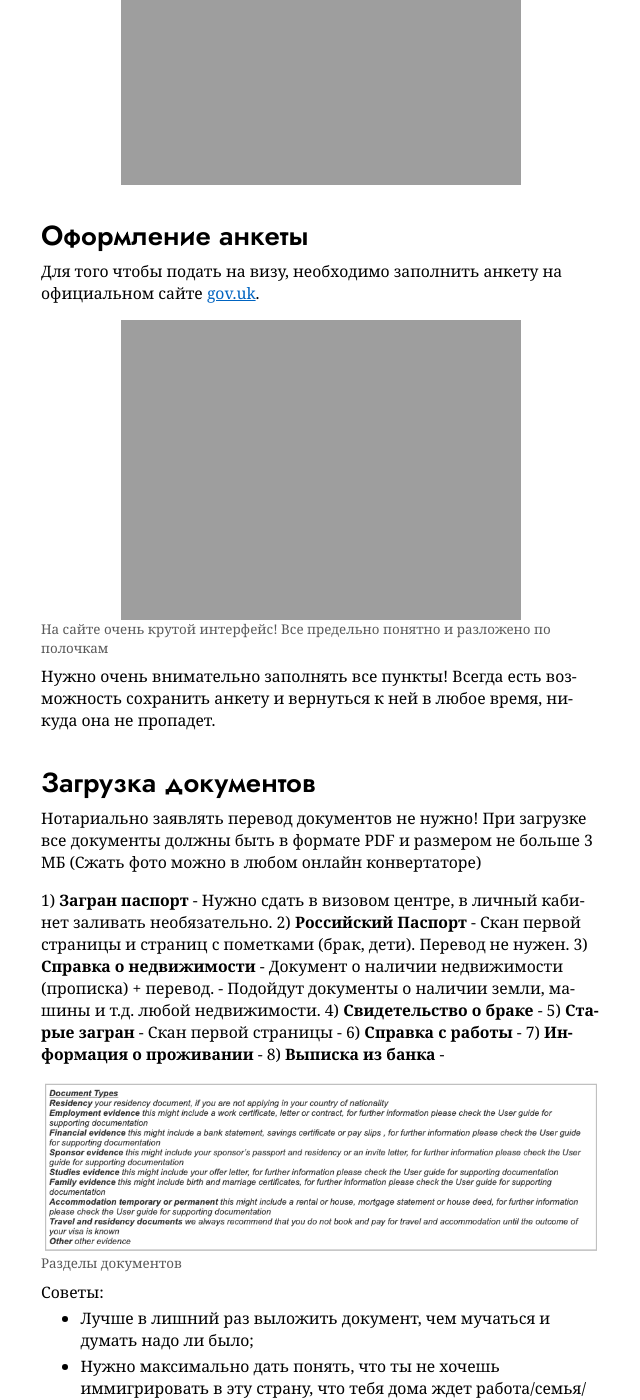
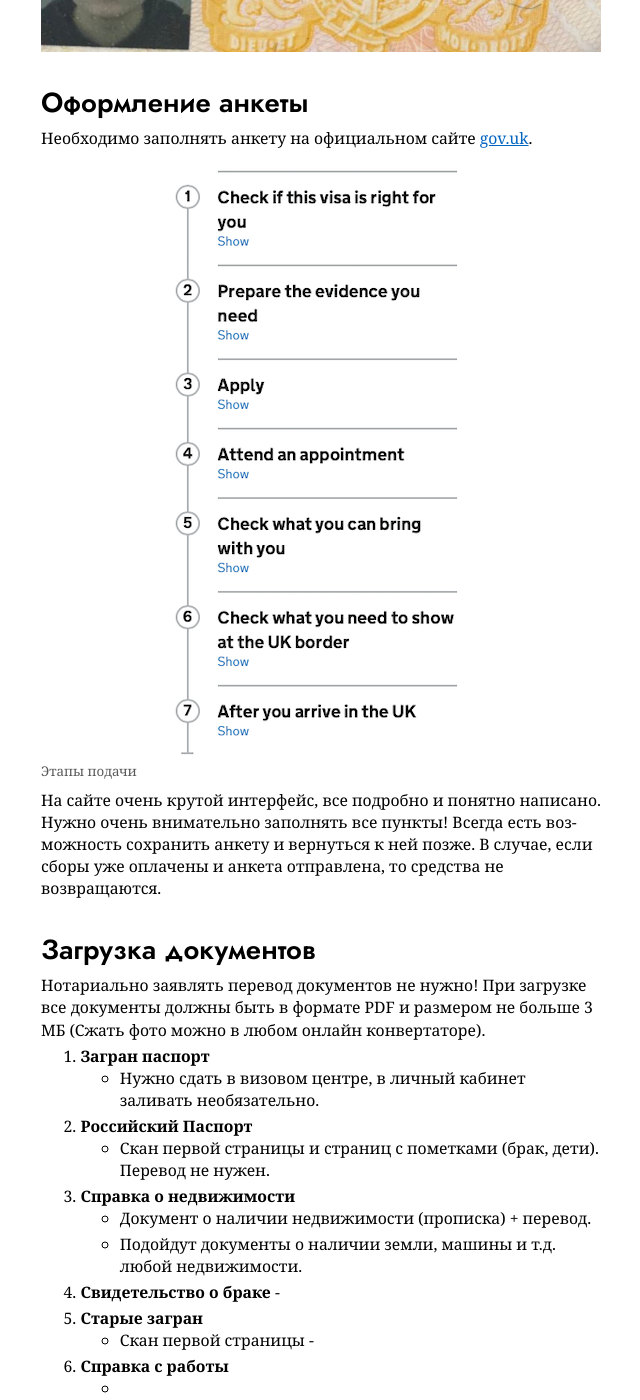
Before and after one commit to keresm/keresaina.github.io, a Jekyll site: the page built from _posts/2020-11-22-viza.md, in a window 1280 px wide and 1400 px high, scrolled down 1118 px. Shown: the whole window, without its empty margins (319-959 px from the left). Built offline with Jekyll 4.4.1, drawn with Linux system fonts in a browser that asks for light colours; some of the changed text lies outside the part shown.

Commit message:
Update 2020-11-22-viza.md

```diff
--- a/_posts/2020-11-22-viza.md
+++ b/_posts/2020-11-22-viza.md
@@ -4,20 +4,20 @@
 date:   2020-12-21 21:41:13 +0900
 
 ---
-Я очень парилась при подаче на визу, читала пошаговые инструкции и смотрела видео обзоры, но нигде не было подробной информации. Итак, ЭТО ИНСТРУКЦИЯ ДЛЯ ЧАЙНИКОВ!!!
+
 
 ## Сбор документов
 
 Стоимость визы составляет £95 (~9600 руб).
-Для начала нужно определить цель поездки: учеба или отдых. Например, учеба в языковой школе подойдет больше для студентов или для тех, у кого небольшой доход.
+Для начала нужно определить цель поездки: учеба или отдых. Например, учеба в языковой школе подойдет больше для студентов, которые хотят
 
 **Short-term Visa** - Учебная виза на 6 месяцев
 
-- Спонсорское письмо (кто оплачивает поездку, например, родители)
+- Спонсорское письмо
 - Информация о доходах и должности спонсора
 - Приглашение от языковой школы
 - Выписка из банка
-- Паспорт, загран, старые паспорта (если есть), справка с учебы (если есть)
+- Паспорт, загран, старые паспорта, справка с учебы
 
 Иногда ездить на 2-3 недели по языковой школе значительно дешевле, чем по туристической визе. В стоимость программ входит проживание и  питание в семье, но надо быть готовым к жизни на окраине города.
 
@@ -25,47 +25,47 @@
 
 - Справка с работы и информация о доходах
 - Выписка из банка
-- Паспорт, загран, старые паспорта (если есть)
-- Справка о недвижимости, свидетельство о браке (если есть)
+- Паспорт, загран, старые паспорта
+- Справка о недвижимости, свидетельство о браке
 
 <figure>
-  <img src="{{ site.url }}/assets/images/1." data-action="zoom" />
+  <img src="{{ site.url }}/assets/images/1.jpg" data-action="zoom" />
 </figure>
 
 
 ## Оформление анкеты
 
-Для того чтобы подать на визу, необходимо заполнить анкету на официальном сайте [gov.uk](https://gov.uk).
+Необходимо заполнять анкету на официальном сайте [gov.uk](https://gov.uk).
 
 <figure>
-  <img src="{{ site.url }}/assets/images/Фото/anketa.png" data-action="zoom" />
-  <figcaption>На сайте очень крутой интерфейс! Все предельно понятно и разложено по полочкам</figcaption>
+  <img src="{{ site.url }}/assets/images/Фото/new_anketa.png" data-action="zoom" />
+  <figcaption>Этапы подачи</figcaption>
 </figure>
 
-Нужно очень внимательно заполнять все пункты! Всегда есть возможность сохранить анкету и вернуться к ней в любое время, никуда она не пропадет.
+На сайте очень крутой интерфейс, все подробно и понятно написано. Нужно очень внимательно заполнять все пункты! Всегда есть возможность сохранить анкету и вернуться к ней позже. В случае, если сборы уже оплачены и анкета отправлена, то средства не возвращаются.
 
 
 ## Загрузка документов
 
-Нотариально заявлять перевод документов не нужно! При загрузке все документы должны быть в формате PDF и размером не больше 3 МБ (Сжать фото можно в любом онлайн конвертаторе)
+Нотариально заявлять перевод документов не нужно! При загрузке все документы должны быть в формате PDF и размером не больше 3 МБ (Сжать фото можно в любом онлайн конвертаторе).
 
-1) **Загран паспорт**
+1. **Загран паспорт**
     - Нужно сдать в визовом центре, в личный кабинет заливать необязательно.
-2) **Российский Паспорт**
+2. **Российский Паспорт**
     - Скан первой страницы и страниц с пометками (брак, дети). Перевод не нужен.
-3) **Справка о недвижимости**
+3. **Справка о недвижимости**
     - Документ о наличии недвижимости (прописка) + перевод.
     - Подойдут документы о наличии земли, машины и т.д. любой недвижимости.
-4) **Свидетельство о браке**
+4. **Свидетельство о браке**
     -
-5) **Старые загран**
+5. **Старые загран**
     - Скан первой страницы
     -
-6) **Справка с работы**
+6. **Справка с работы**
     -
-7) **Информация о проживании**
+7. **Информация о проживании**
     -
-8) **Выписка из банка**
+8. **Выписка из банка**
     -
 
 <figure>
```
